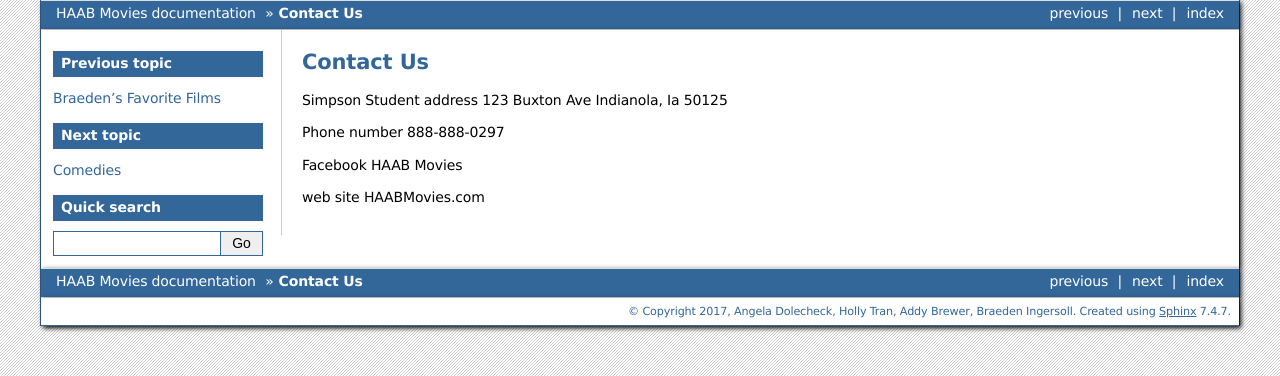
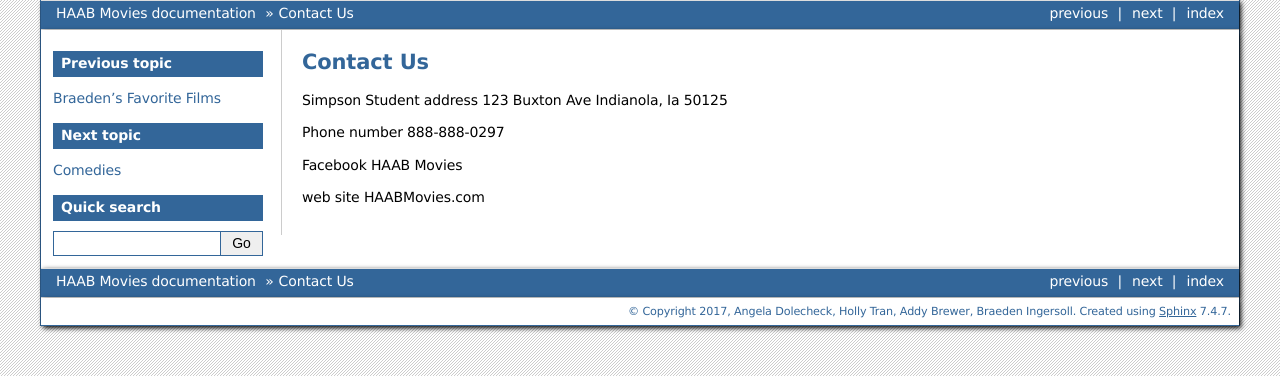
Before and after one commit to braedeningersoll/haab_movies, a Sphinx documentation site: the page built from source/contact.rst, in a window 1280 px wide. Shown: the top 376 px of the page. Built offline with Sphinx 7.4.7, drawn with Linux system fonts in a browser that asks for light colours.

Commit message:
index title formating

```diff
--- a/source/angelapicks.rst
+++ b/source/angelapicks.rst
@@ -1,5 +1,5 @@
-**Angela's Favorites**
-======================
+Angela's Favorites
+==================
 
 Looking for a film that blow you away with huge explosions, extravagant
 cars, and knock down drag out fights? From your favorite superhero film to
--- a/source/contact.rst
+++ b/source/contact.rst
@@ -1,5 +1,5 @@
-**Contact Us**
-==============
+Contact Us
+==========
 
 Simpson Student address
 123 Buxton Ave
--- a/source/kids.rst
+++ b/source/kids.rst
@@ -1,5 +1,5 @@
-**Kids Films**
-==============
+Kids Films
+==========
 
 
 See our Selection below:
--- a/source/new_releases.rst
+++ b/source/new_releases.rst
@@ -1,5 +1,5 @@
-**New Releases**
-================
+New Releases
+============
 
 What's new to DVD & Blu-Ray? HAAB Stays up to date with releases as they come out so you don't have to wait a moment longer to see movies you've been dying to watch.
 
--- a/source/romance.rst
+++ b/source/romance.rst
@@ -1,5 +1,5 @@
-**Romance**
-===========
+Romance
+=======
 
 
 See our Selection below:
```
